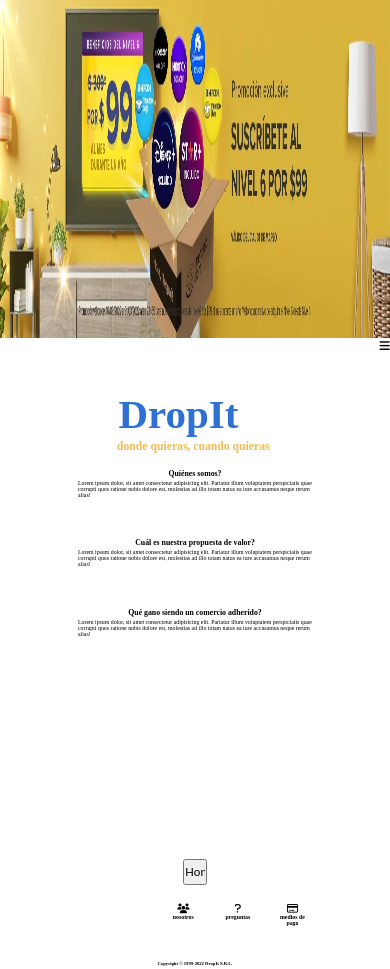
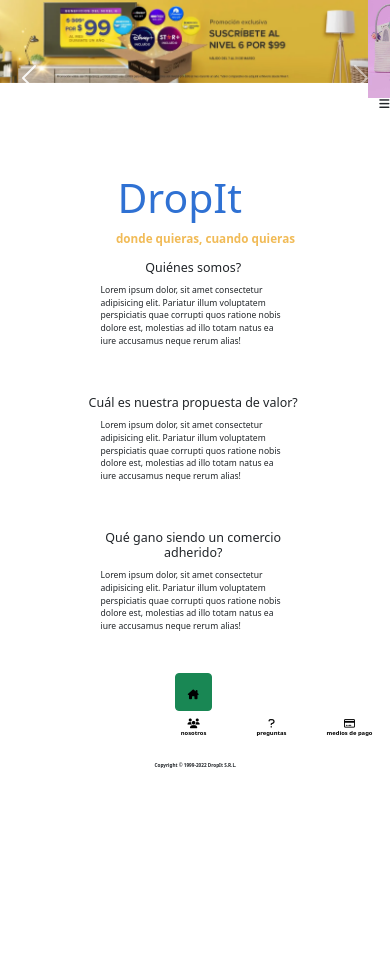
Before and after one commit to roberts6/CoderHouse, a website: page pages/nosotros.html in a window 390 px wide. After the commit the page ends 844 px from the top, so only its background shows below. Drawn offline with Linux system fonts and the light colour scheme.

Commit message:
se modifica index y nosotros junto con el css para la 2da entrega del proyecto

```diff
--- a/css/estilos.css
+++ b/css/estilos.css
@@ -80,15 +80,22 @@
 }
 
 
+.titulos{
+    display: grid;
+}
+
 .titulo{padding: 2% 1% 1% 1%;
 color: #2f71d3;
 font-size: 10.5vw;
+grid-column: 4/9;
 }
 
 .subtitulo{
     color: rgb(241, 187, 87);
     margin-bottom: 5%;
     font-size: 3vw;
+    grid-column: 3/9;
+    width: 45vw;
 }
 
 .menuHamburguesa{
@@ -169,6 +176,7 @@
     display: flex;
     justify-content: space-around;
     cursor: pointer;
+    margin: 2vw 0 0 0;
 }
 
 .iconos li{
@@ -180,17 +188,20 @@
     text-align: center;
 }
 
+.info a{
+    text-decoration: none;
+}
+
 .info strong{
     color: black;
 }
 
-.info :hover{
-    font-size: 2vw;
+.info a :hover{
     color: rgb(241, 187, 87)
 }
 
 .anuncio{
-    width: 8vw;
+    width: 10vw;
     margin: 0;
 }
 
@@ -207,7 +218,7 @@
 }
 
 .copyright{
-    text-align: center;
+    width: 45vw;
     margin-top: 4%;
 }
 
@@ -346,9 +357,14 @@
     grid-template-rows: repeat(10,1fr);
 }
 
+.texto{
+    font-size: 2.2vw;
+    text-align: left;
+}
+
 .mapa{
     grid-column: 3/9;
-    grid-row: 4;
+    grid-row: 5;
     display: flex;
     justify-content: center;
 }
@@ -401,19 +417,13 @@
 }
 
 .main h2{
-    font-size: 2vw;
+    font-size: 3.2vw;
     display: flex;
     justify-content: center;
     margin-top: 2vw;
+    text-align: center;
 }
 
-
-.texto{
-    width: 60vw;
-    overflow: scroll;
-    text-align: left;
-    margin-left: 0;
-}
 
 .titulos{
     grid-column: 4/8;
@@ -425,22 +435,22 @@
 }
 
 .quienesSomosGrid__queEs{
-    grid-column: 3/8;
+    grid-column: 3/9;
     grid-row: 3;
 }
 
 .quienesSomosGrid__quien{
-    grid-column: 3/8;
+    grid-column: 3/9;
     grid-row: 4;
 }
 
 .quienesSomosGrid__quePasa{
-    grid-column: 3/8;
+    grid-column: 3/9;
     grid-row: 5;
 }
 
 .quienesSomosGrid__pedido{
-    grid-column: 3/8;
+    grid-column: 3/9;
     grid-row: 6;
 }
 
@@ -469,6 +479,7 @@
     grid-column: 5/7;
     grid-row: 9;
     font-size: 1.2vw;
+    margin-top: 2vw;
 }
 
 
@@ -504,13 +515,7 @@
 
 /* RESPONSIVE */
 
-/* galaxy S8+ */
-
 @media screen and (max-width: 890px) {
-
-    .iconos{
-        margin: 0;
-    }
 
     .mapa {
         grid-column: 2/10;
@@ -529,9 +534,10 @@
         margin-top: 50vh;
     }
 
-    .main p {
+    .main .anuncio {
         font-size: 1.5vw;
-        height: 10vw;
+        height: 6vw;
+        width: 14vw;
         overflow: scroll;
     }
 
@@ -560,4 +566,18 @@
         font-size: 3vw;
     }
 
+    .subtitulo{
+        width: 50vw;
+    }
+
+    #opciones input{
+        width: 20vw;
+        font-size: 2vw;
+    }
+
+    #opciones form select{
+        display: flex;
+        height: 3vh;
+    }
+
 }
--- a/pages/nosotros.html
+++ b/pages/nosotros.html
@@ -11,12 +11,44 @@
 <link rel="shortcut icon" href="/images/solapa caja.jpeg" type="image/x-icon">
 <link rel="stylesheet" href="../css/estilos.css">
 <link rel="stylesheet" href="https://cdnjs.cloudflare.com/ajax/libs/font-awesome/6.1.1/css/all.min.css" integrity="sha512-KfkfwYDsLkIlwQp6LFnl8zNdLGxu9YAA1QvwINks4PhcElQSvqcyVLLD9aMhXd13uQjoXtEKNosOWaZqXgel0g==" crossorigin="anonymous" referrerpolicy="no-referrer" />
+
+<!--Bootstrap css-->
+<link rel="stylesheet" href="../bootstrap/css/bootstrap.min.css">
+
 </head>
 <body>
-   <!--Banner-->
-   <header class="banner">
-        <img src="/images/banner.webp" alt="banner promos">
-</header>
+   <!--Carousel-->
+<header>
+        <div class="Carousel">
+          <div id="carouselExampleIndicators" class="carousel slide" data-bs-ride="carousel">
+                  <div class="carousel-indicators">
+                    <button type="button" data-bs-target="#carouselExampleIndicators" data-bs-slide-to="0" class="active" aria-current="true" aria-label="Slide 1"></button>
+                    <button type="button" data-bs-target="#carouselExampleIndicators" data-bs-slide-to="1" aria-label="Slide 2"></button>
+                    <button type="button" data-bs-target="#carouselExampleIndicators" data-bs-slide-to="2" aria-label="Slide 3"></button>
+                  </div>
+                  <div class="carousel-inner">
+                    <div class="carousel-item active">
+                      <img src="../images/banner.webp" class="d-block w-100" alt="Mercado-Libre">
+                    </div>
+                    <div class="carousel-item">
+                      <img src="../images/bannerRosa.jpg" class="d-block w-100" alt="Juguetes">
+                    </div>
+                    <div class="carousel-item">
+                      <img src="../images/decathlonBanner.jpg" class="d-block w-100" alt="Decathlon">
+                    </div>
+                  </div>
+                  <button class="carousel-control-prev" type="button" data-bs-target="#carouselExampleIndicators" data-bs-slide="prev">
+                    <span class="carousel-control-prev-icon" aria-hidden="true"></span>
+                    <span class="visually-hidden">Previous</span>
+                  </button>
+                  <button class="carousel-control-next" type="button" data-bs-target="#carouselExampleIndicators" data-bs-slide="next">
+                    <span class="carousel-control-next-icon" aria-hidden="true"></span>
+                    <span class="visually-hidden">Next</span>
+                  </button>
+          </div>
+        </div>
+      <header>
+
 
 <!--menu hamburguesa-->
 <main class="main">
@@ -58,15 +90,16 @@
 </div>
 
 -->
-<div class="botonRegreso">
-        <form class="regresoHome">
-              <a href="../index.html"><input type="button" value="Home"></a>
-        </form>
-</div>
+
 <br>
 <br>
 <div class="footer">
         <footer>
+            <!--botón regreso HOME-->
+                <div class="formularioRegistro__home col-12 d-flex justify-content-center">
+                        <a href="../index.html" class="btn btn-success justify-content-center"><i class="fa-solid fa-house-chimney"></i></a>
+                </div>
+
             <section class="iconos">
               <li class="info">
                     <a href="/pages/nosotros.html"><i class="fa-solid fa-users"></i></a>
@@ -94,5 +127,8 @@
         </footer>
 </div>
 </main>
+
+<!--BootsTrap js-->
+<script src="../bootstrap/js/bootstrap.min.js"></script>
 </body>
 </html>
```
Also changed, not shown: index.html (+4 -1 lines).
